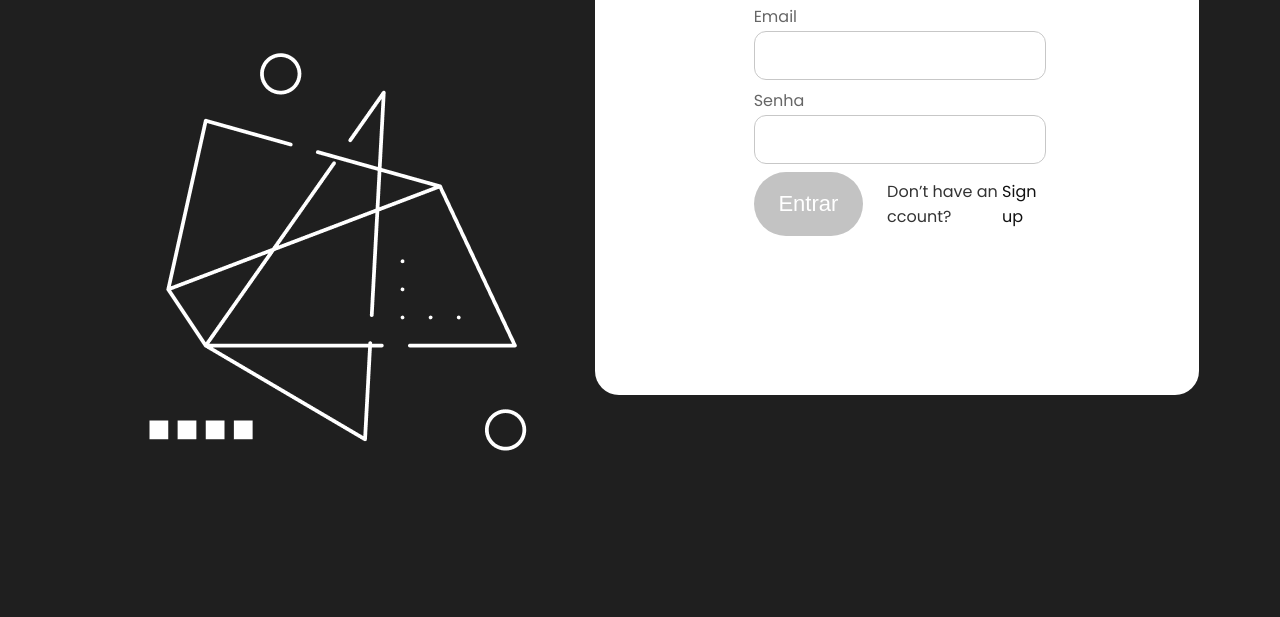
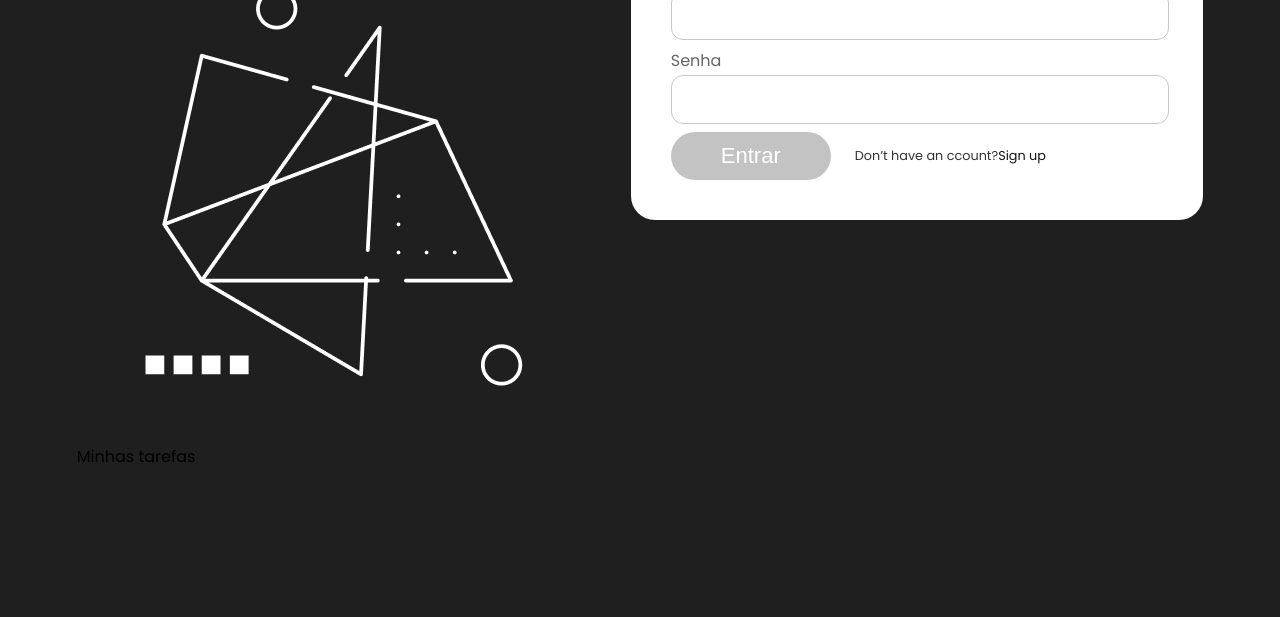
Before and after one commit to danielsouzza/programming-course, a website: page public/index.html in a window 1280 px wide. Shown: the part 443-1060 px from the top of the page. After the commit the page ends 989 px from the top, so only its background shows below. Drawn offline with Linux system fonts and the light colour scheme.

Commit message:
aula 11/04

```diff
--- a/public/index.html
+++ b/public/index.html
@@ -58,7 +58,11 @@
                     </div>
                 </form>
             </div>
+        </section>
 
+        <!-- My Tasks -->
+        <section id="content-tasks">
+            Minhas tarefas
         </section>
     </div>
     <script src="script.js"></script>
--- a/public/script.js
+++ b/public/script.js
@@ -1,7 +1,25 @@
-const formCadastro = document.getElementById('form-cadastro')
+const formCadastro = document.getElementById('content-tasks')
 const formLogin = document.getElementById('form-login')
 const linkCriar = document.getElementById('link-criar-conta')
 const linkLogin = document.getElementById('link-login')
+
+
+
+
+function initPage() {
+    const auth = localStorage.getItem('auth')
+
+    console.log(auth)
+
+    if (auth) {
+        const contentLogin = document.getElementById('content-login')
+        const pageTasks = document.getElementById('content-tasks')
+        contentLogin.style.display = 'none'
+        pageTasks.style.display = 'flex'
+    }
+
+
+}
 
 formCadastro.addEventListener('submit', (e) => {
     e.preventDefault()
@@ -62,6 +80,7 @@ formLogin.addEventListener('submit', (e) => {
         return response.json()
     }).then(dados => {
         alert('Seja bem-vindo, ' + dados.user.name)
+        localStorage.setItem('auth', dados.id)
         formLogin.reset()
     }).catch(erro => {
         console.error(erro)
@@ -87,3 +106,5 @@ linkLogin.addEventListener('click', (e) => {
     contentCreate.style.display = 'none'
     contentLogin.style.display = 'flex'
 })
+
+initPage()
--- a/public/style.css
+++ b/public/style.css
@@ -1,20 +1,63 @@
+:root {
+    --colo-bg: #1F1F1F;
+    --colo-text: #333333;
+    --colo-suface: #ffffff;
+    --color-text-strong: #111111;
+
+    --content-max: 75rem;
+
+
+    --space-2xs: clamp(0.12rem, 0.4vw, 0.25rem);
+    --space-xl: clamp(1.25rem, 5vw, 2.5rem);
+    --space-sm: clamp(1rem, 2.5vw, 1rem);
+    --space-lg: clamp(2rem, 4vw, 2.5rem);
+    --space-body: clamp(1rem, 6vw, 6.25rem);
+
+
+    --font-text: clamp(1rem, 1.2vw, 2rem);
+    --font-text-desc: clamp(0.7rem, 1vw, 2rem);
+    --max-with: clamp(20rem, 55vw, 33rem);
+    --font-max: min(100%, 34rem);
+}
+
+
 body {
+    margin: 0;
+    min-height: 100vh;
     font-family: 'Poppins', sans-serif;
-    background-color: #1F1F1F;
+    background-color: var(--colo-bg);
     display: flex;
     justify-content: center;
-    align-items: center;
+    align-items: flex-start;
     flex-direction: column;
+    padding: var(--space-body);
+}
 
+
+
+body>div {
+    width: 100%;
+    max-width: var(--content-max);
+    margin-inline: auto;
 }
 
 .content-left {
     display: flex;
     flex-direction: column;
-    gap: 1px;
+    align-items: center;
+    text-align: center;
+    gap: var(--space-sm)
 }
 
+.content-left img {
+    display: none
+}
+
+
 .content-left p {
+    margin: 0;
+    max-width: var(--max-with);
+    font-size: var(--font-text);
     font-weight: 200;
 }
 
@@ -28,11 +71,12 @@ body {
     width: 100%;
     justify-content: center;
     align-items: center;
+    min-height: 0;
 }
 
 .content-right form {
     border-radius: 24px;
-    padding: 159px;
+    padding: var(--space-sm);
     width: 100%;
     gap: 8px;
     min-width: fit-content;
@@ -54,30 +98,31 @@ body {
 
 .btn {
     display: flex;
+    flex-direction: column;
     align-items: center;
     gap: 24px
 }
 
 .btn button {
     font-size: 22px;
-    height: 64px;
+    height: clamp(3rem, 10vh, 1.5rem);
     border-style: none;
     border-color: none;
-    width: 164px;
+    width: clamp(2rem, 50vw, 10rem);
     color: white;
     background-color: #c3c3c3;
     border-radius: 40px;
 }
 
 .btn .btn-desc {
-    font-size: 16px;
+    font-size: var(--font-text-desc);
     display: flex;
     flex-wrap: nowrap;
     color: #333333;
 }
 
 .btn .btn-desc span {
-    color: #111111;
+    color: var(--color-text-strong);
 }
 
 .input {
@@ -101,6 +146,11 @@ body {
     opacity: 36%;
 }
 
+.content-tasks {
+    display: none;
+    color: #ffffff;
+}
+
 .content-left p {
     max-width: 534px;
     font-size: 32px;
@@ -109,8 +159,37 @@ body {
 
 .content-login {
     display: flex;
-    margin: 100px;
+    flex-direction: column;
+    gap: var(--space-xl);
     color: white;
+}
+
+@media (min-width: 900px) {
+
+    .content-left img {
+        display: block;
+    }
+}
+
+@media (min-width: 600px) {
+    .content-login {
+        flex-direction: row;
+
+    }
+
+    .content-right form {
+        padding: var(--space-lg);
+    }
+
+    .btn {
+        flex-direction: row;
+    }
+
+    .content-left {
+        align-items: start;
+        text-align: start;
+    }
+
 }
 
 .content-login form,
```
